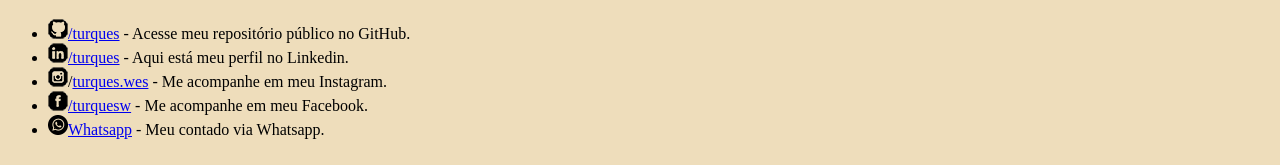
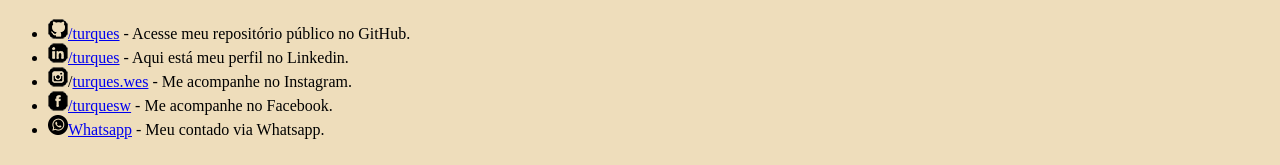
Before and after one commit to Turques/LandingPage, a plain HTML site: page index.html in a window 1280 px wide. Shown: the part 554-719 px from the top of the page. Drawn offline with Linux system fonts and the light colour scheme.

Commit message:
estetica
algumas alteracoes para aprimorar a estetica

```diff
--- a/index.html
+++ b/index.html
@@ -30,9 +30,9 @@
     <ul>
         <li><img src="icone-github.png" alt="git.png"><a href="https://github.com/Turques" target="_blank" ref="external">/turques</a> - Acesse meu repositório público no GitHub.</li>
         <li><img src="icone-linkedin.png" alt="linkedin.png"><a href="https://www.linkedin.com/in/wesley-turques-541b47235/" target="_blank" ref="external">/turques</a> - Aqui está meu perfil no Linkedin.</li>
-        <li><img src="icone-instagram.png" alt="instagram.png">/<a href="https://www.instagram.com/turques.wes/" target="_blank" ref="external">turques.wes</a> - Me acompanhe em meu Instagram.
+        <li><img src="icone-instagram.png" alt="instagram.png">/<a href="https://www.instagram.com/turques.wes/" target="_blank" ref="external">turques.wes</a> - Me acompanhe no Instagram.
         </li>
-        <li><img src="icone-facebook.png" alt="facebook.png"><a href="https://www.facebook.com/turquesw/" target="_blank" ref="external">/turquesw</a> - Me acompanhe em meu Facebook.</li>
+        <li><img src="icone-facebook.png" alt="facebook.png"><a href="https://www.facebook.com/turquesw/" target="_blank" ref="external">/turquesw</a> - Me acompanhe no Facebook.</li>
         <li><img src="icone-whatsapp.png" alt="whatsapp.png"><a href="http://wa.me/5521975894711" target="_blank" rel="external">Whatsapp</a> - Meu contado via Whatsapp.</li>
     </ul>
 </body>
```
